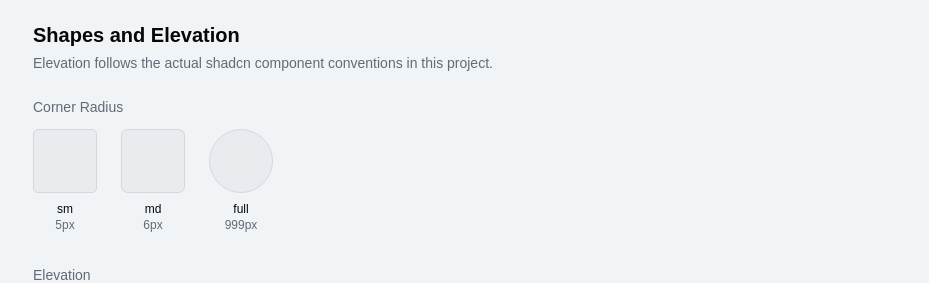
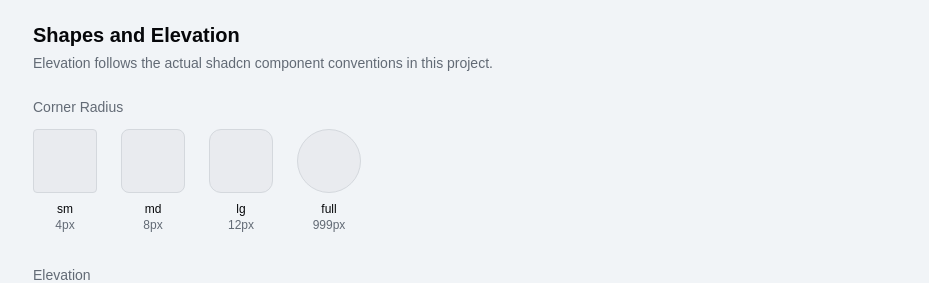
Before and after one commit to iangoldberg-vts/Reimagine-Tokens, a React (Vite) app: page / in a window 1280 px wide. Shown: the part 2080-2363 px from the top of the page, without its empty margins (295-1224 px from the left). Built offline with nearby package versions, Linux system fonts and the light colour scheme.

Commit message:
Expand Corner Radius to 4 steps: sm/md/lg/full
Switch to exact inline border-radius values (4, 8, 12, 999px) instead
of the theme rounded-* utilities, so the rendered swatch matches the
displayed label exactly rather than approximating it.

```diff
--- a/src/App.tsx
+++ b/src/App.tsx
@@ -106,9 +106,10 @@ const FUNCTIONAL_TOKENS: ColorToken[] = [
 ]
 
 const RADIUS_SCALE = [
-  { label: 'sm', className: 'rounded-sm', px: '5px' },
-  { label: 'md', className: 'rounded-md', px: '6px' },
-  { label: 'full', className: 'rounded-full', px: '999px' },
+  { label: 'sm', radius: 4 },
+  { label: 'md', radius: 8 },
+  { label: 'lg', radius: 12 },
+  { label: 'full', radius: 999 },
 ]
 
 const TYPE_SCALE = [
@@ -403,10 +404,10 @@ function App() {
                 <div className="flex flex-wrap items-end gap-6">
                   {RADIUS_SCALE.map((r) => (
                     <div key={r.label} className="flex flex-col items-center gap-2">
-                      <div className={`size-16 border border-border bg-muted ${r.className}`} />
+                      <div className="size-16 border border-border bg-muted" style={{ borderRadius: r.radius }} />
                       <div className="text-center text-xs text-muted-foreground">
                         <p className="font-medium text-foreground">{r.label}</p>
-                        <p>{r.px}</p>
+                        <p>{r.radius}px</p>
                       </div>
                     </div>
                   ))}
```
